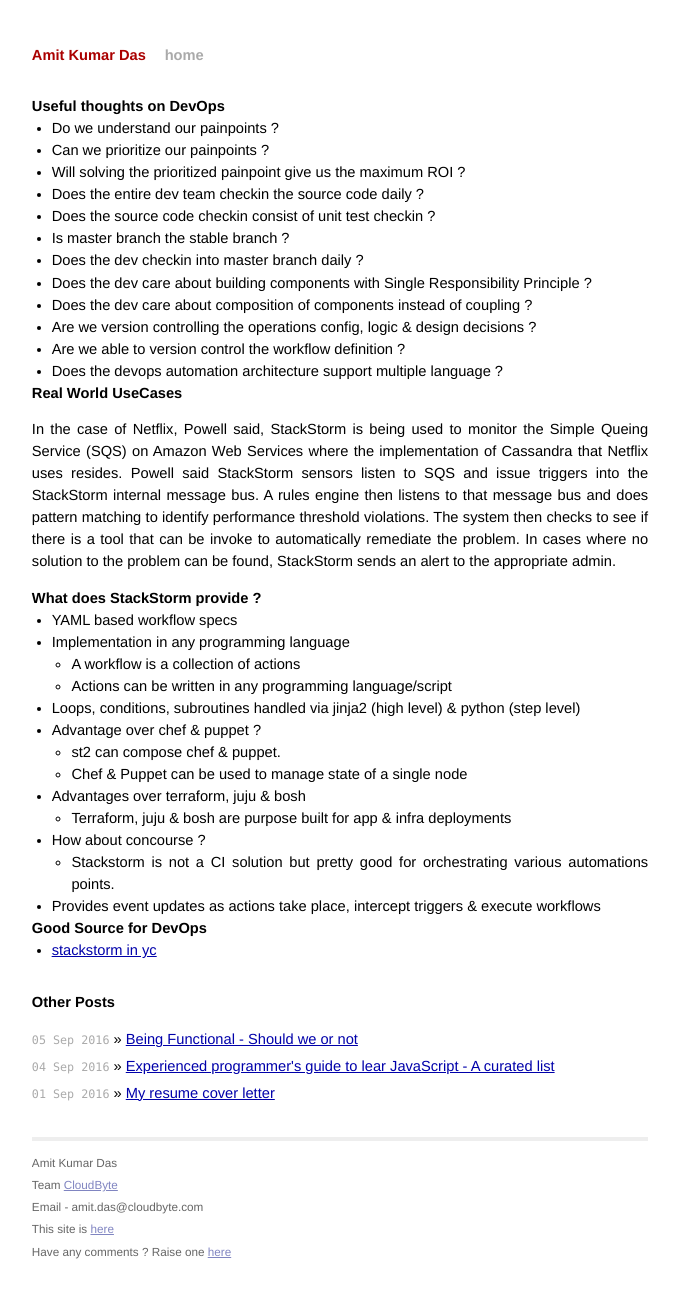
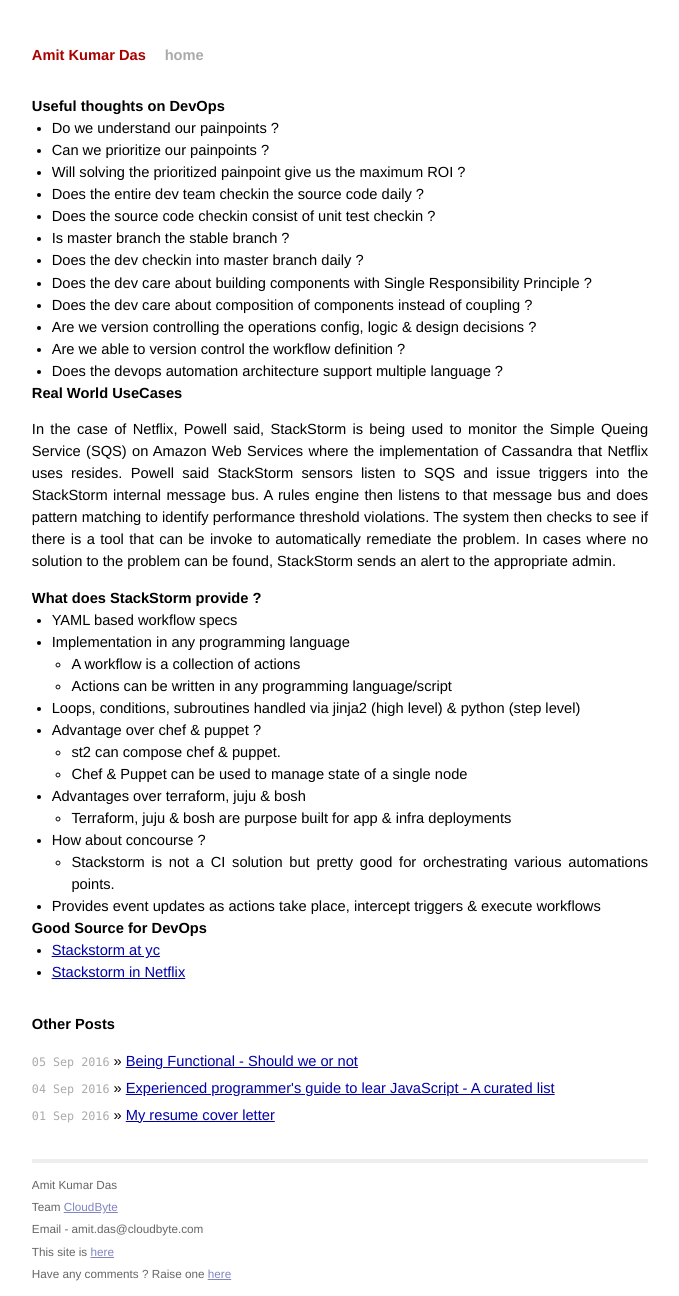
Before and after one commit to AmitKumarDas/amitkumardas.github.io, a Jekyll site: the page built from _posts/2016-08-21-my-views-on-devops.md, in a window 1280 px wide. Shown: the whole page, without its empty margins (300-979 px from the left). Built offline with Jekyll 4.4.1, drawn with Linux system fonts in a browser that asks for light colours; before the commit the page ends 1274 px from its top, so only the background shows below that.

Commit message:
Update 2016-08-21-my-views-on-devops.md

```diff
--- a/_posts/2016-08-21-my-views-on-devops.md
+++ b/_posts/2016-08-21-my-views-on-devops.md
@@ -40,4 +40,5 @@
 
 ## Good Source for DevOps
 
-- [stackstorm in yc](https://news.ycombinator.com/item?id=10342000)
+- [Stackstorm at yc](https://news.ycombinator.com/item?id=10342000)
+- [Stackstorm in Netflix](http://www.datacenterknowledge.com/archives/2015/09/24/netflix-to-use-stackstorm-for-it-automation-under-cassandra/)
```
